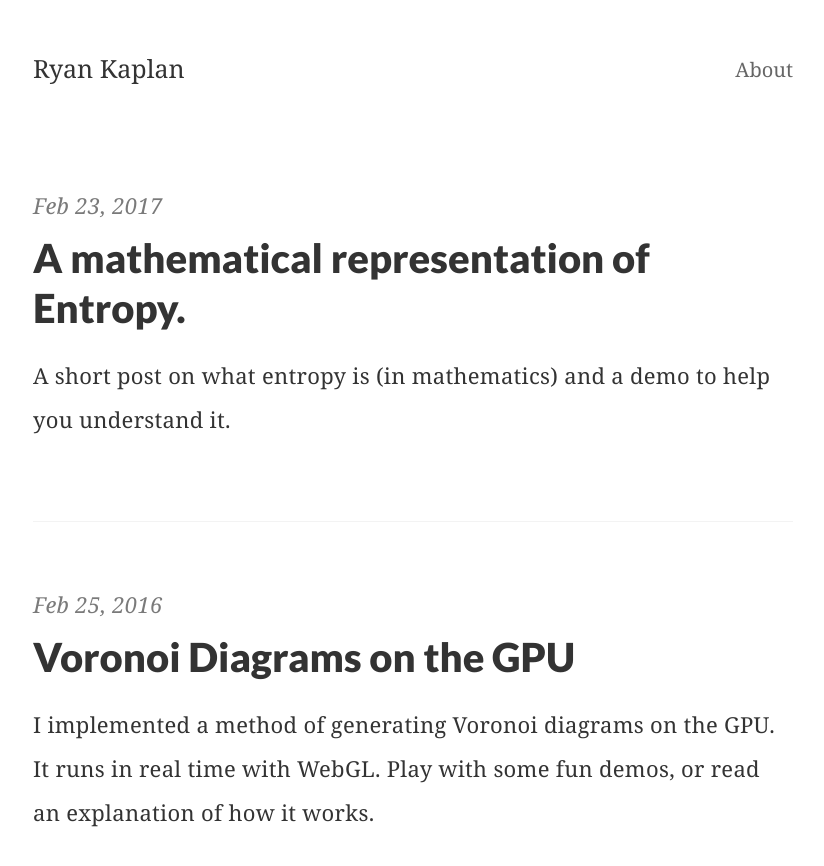
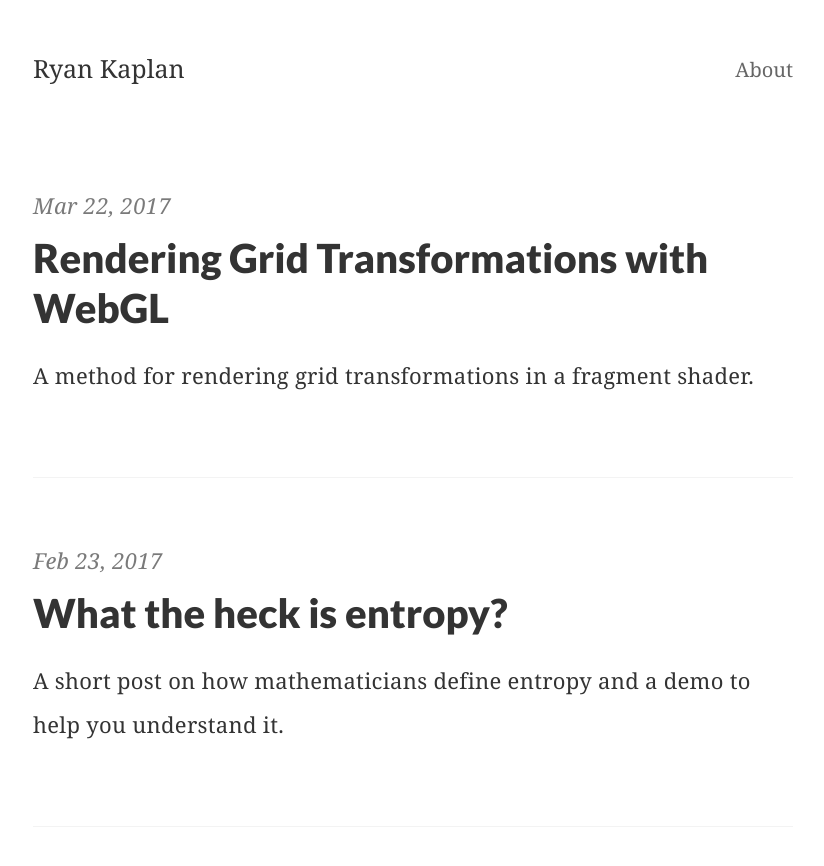
Before and after one commit to ryankaplan/ryankaplan.github.io, a Jekyll site: the page built from index.html, in a window 1280 px wide and 900 px high. Shown: the top 866 px of the window, without its empty margins (227-1051 px from the left). Built offline with Jekyll 4.4.1, drawn with Linux system fonts in a browser that asks for light colours; the list of posts is cut into pages by our own code; some of the changed lines change nothing that is shown.

Commit message:
Add post about grid transformations

```diff
--- a/_posts/2017-01-22-entropy-demo.md
+++ b/_posts/2017-01-22-entropy-demo.md
@@ -1,8 +1,8 @@
 ---
 layout: post
-title:  A mathematical representation of Entropy.
+title: What the heck is entropy?
 date:   2017-02-23 00:00:00
-summary: A short post on what entropy is (in mathematics) and a demo to help you understand it.
+summary: A short post on how mathematicians define entropy and a demo to help you understand it.
 categories:
  - math
  - physics
@@ -87,7 +87,7 @@ categories:
 </p>
 
 <p>
-  These examples matche what I said earlier! When entropy is high, many outcomes are likely. When the entropy is low, very few outcomes are likely. In the first example only one outcome is likely, so the entropy is low. In the second example, all outcomes are equally likely, so the entropy is high.
+  These examples match what I said earlier! When entropy is high, many outcomes are likely. When the entropy is low, very few outcomes are likely. In the first example only one outcome is likely, so the entropy is low. In the second example, all outcomes are equally likely, so the entropy is high.
 </p>
 
 <p>
--- /dev/null
+++ b/_posts/2017-03-22-grid-transformations.md
@@ -0,0 +1,162 @@
+---
+layout: post
+title: Rendering Grid Transformations with WebGL
+date:   2017-03-22 00:00:00
+summary: A method for rendering grid transformations in a fragment shader.
+categories:
+ - math
+ - computer graphics
+---
+
+<link rel="stylesheet" href="https://cdnjs.cloudflare.com/ajax/libs/KaTeX/0.7.1/katex.min.css" integrity="sha384-wITovz90syo1dJWVh32uuETPVEtGigN07tkttEqPv+uR2SE/mbQcG7ATL28aI9H0" crossorigin="anonymous">
+<script src="https://cdnjs.cloudflare.com/ajax/libs/KaTeX/0.7.1/katex.min.js" integrity="sha384-/y1Nn9+QQAipbNQWU65krzJralCnuOasHncUFXGkdwntGeSvQicrYkiUBwsgUqc1" crossorigin="anonymous"></script>
+<script src="https://cdnjs.cloudflare.com/ajax/libs/KaTeX/0.7.1/contrib/auto-render.min.js" integrity="sha384-dq1/gEHSxPZQ7DdrM82ID4YVol9BYyU7GbWlIwnwyPzotpoc57wDw/guX8EaYGPx" crossorigin="anonymous"></script>
+
+I'm trying out this thing where I don't agonize over my blog posts before I publish them. I wrote this one up quickly. I'm sure it has mistakes, and it's not quite done. Hopefully it's useful anyway!
+
+## What are 2D grid transformations?
+
+Often it's useful to think of functions as transformations of the 2D plane. Suppose I have a pair of functions like this:
+
+<div>
+@
+\begin{aligned}
+f(x) & = x \\
+g(y) & = y
+\end{aligned}
+@
+</div>
+
+Picture taking each point in the 2D plane, plugging it into these equations, and re-assembling the output. You'd get a new plane. In the case of these functions, you'd get the same thing out as you put in because they map every point to itself. You can picture it kind of like this:
+
+<img src="/images/grid-transformations/simple.png" />
+
+What if we change $f$ slightly, so that it multiplies the x-value by two?
+
+<div>
+@
+\begin{aligned}
+f(x) & = 2 x \\
+g(y) & = y
+\end{aligned}
+@
+</div>
+
+This transformation takes each point in the input plane and stretches it farther to the left (if it's negative) and farther to the right (if it's positive). Here's what it looks like:
+
+<img src="/images/grid-transformations/expand.png" />
+
+You can't see, but there are vertical purple bars juuuuuust outside of the viewport in the second image. I might come back and fix that.
+
+In the previous example, $f$ took in $x$ and generated a new $x$. Similarly for $g$ and $y$. You can makes things more complicated by letting $f$ and $g$ each take in both $x$ AND $y$.
+
+<div>
+@
+\begin{aligned}
+f(x, y) & = x + 2 y \\
+g(x, y) & = 3 x + y
+\end{aligned}
+@
+</div>
+
+This is what it looks like:
+
+<img src="/images/grid-transformations/skew.png" />
+
+This feels pretty unintuitive (to me). I almost expect unrecognizeable garbage to come out, but we get a pretty cohesive (skewed) plane.
+
+There are some really interesting and complex transformations of the 2D plane. Here's a really cool one:
+
+<div>
+@
+\begin{aligned}
+f(x, y) & = x + sin(y) \\
+g(x, y) & = y + cos(x)
+\end{aligned}
+@
+</div>
+
+<div style="text-align: center;">
+  <img style="border: 2px solid #999; width: 284px; height: 284px;" src="/images/grid-transformations/sincos.gif" />
+</div>
+
+This post isn't about the math behind these transformations. If you're interested in learning more about that, I've heard really good things about <a href="https://www.youtube.com/watch?v=kjBOesZCoqc" target="_blank">this Youtube series</a> (although I haven't watched it myself).
+
+This post is about a wacky approach that I found to rendering 2D grid transformations. It works for some equations (like the ones above), but also barfs out sometimes. Maybe someone will read this and help me fix it :-)
+
+## High Level Approaches
+
+I've been playing with THREE.js and WebGL recently, and they're the tools that I used to solve this. So this section is going to require some familiarity with them.
+
+Also, before we get started it's worth talking about my requirements for a solution. I want to build something that lets users type in an equation to be visualized as a grid transformation. If I wanted to generate one image ever - based on one equation I had in mind - I would throw something scrappy together and call it day. But I want a robust approach that is fast and doesn't break down for large classes of user input.
+
+My first thought was to render a quad mesh to the screen and to texture it with a 2D grid. The mesh would have some large number of vertices (like 200 by 200). And I would use a vertex shader to move those vertices. The vertex shader would be generated at run-time to perform the user's inputted transformation on each vertex.
+
+I think this would work for simple transformations, but I didn't implement it because it has a fatal flaw. The quad mesh has a fixed size, so the user's transformation is likely to move parts of it out of view.
+
+For example, suppose the quad mesh is positioned from $(-10, -10)$ to $(10, 10)$ and that this is also the camera viewport. The following very reasonable equation will move the grid off screen.
+
+<div>
+@
+\begin{aligned}
+f(x, y) & = x + 21 \\
+g(x, y) & = y + 21
+\end{aligned}
+@
+</div>
+
+In this particular case, you could examine the equation and move the camera so that it's over the transformed grid. But I want to support a wide range of possible equations so that approach isn't tenable in general.
+
+My second idea - and the one I've gone with so far - is to render everything in a fragment shader. I render a rectangle to the screen from units $(-10, -10)$ to $(10, 10)$. The camera always looks at this rectangle, and the rectangle never moves.
+
+For our purposes, fragment shaders work as follows. You're given a screen co-ordinate $(x, y)$ and you're asked to generate a color for that co-ordinate. You're asked this for every pixel and the colors you return end up on screen.
+
+Here's the key: each pixel on screen represents some point in the plane *after* the grid transformation. It could technically represent multiple points, but let's not worry about that for now. For each pixel passed to the fragment shader, we want to find the grid-coordinate that was *transformed to end up at that point*. If the transformed point lay on a grid line, then we should render a grid line. Otherwise we should render white background.
+
+## Some math
+
+All in all, this breaks down to a pretty standard math problem. You have two user-defined equations $f(x, y)$ and $g(x, y)$. Given some point $(x_p, y_p)$ - the point you're rendering on screen - you want to find $x$ and $y$ such that $f(x, y) = x_p$ and $y$ such that $g(x, y) = y_p$ (again, we're ignoring that there are often multiple solutions to this equation).
+
+Another way to write this is by defining $F(x, y) = (f(x, y), g(x, y)) - (x_p, y_p)$ and saying that we want to solve the equation $F(x, y) = \vec 0$.
+
+For our purposes, we don't need to solve it exactly -- it'd be enough to get as close to zero as we can. This is great, because there are well-researched methods for numerically minimizing 2D equations.
+
+A common approach is called Newton's method. Given an initial guess for $(x, y)$, it iteratively transforms it into a better guess.
+
+Specifically, given some guess $\vec x_1 = (x_1, y_1)$ you can generate the second guess $\vec x_2 = (x_2, y_2)$ as follows...
+
+<div>
+@
+\vec x_2 = \vec x_1 - J^{-1}(\vec x_1) F(\vec x_1)
+@
+</div>
+
+I start with the guess $(x_p, y_p)$ and run this $60$ times per pixel. This gives me an approximation of the $(x, y)$ co-ordinates that minimize $F$, which are likely my untransformed grid co-ordinates. For many equations, this seems to work!
+
+## Problems
+
+This approach works very well for linear equations. But it runs into issues with non-linear equations. I get weird fractal-like visual bugs in some places that look like this:
+
+<div style="text-align: center;">
+  <img style="border: 2px solid #999; width: 284px; height: 284px;" src="/images/grid-transformations/error.png" />
+</div>
+
+There are definitely classes of equations which have multiple solutions, and where my optimization strategy will find a local minimum that isn't the one I want. But I don't think that's happening here, because increasing the number of Newton's method iterations fixes the issue. Unfortunately, doing so also makes my fragment shader too slow. My next steps are to investigate methods for solving non-linear equations which converge faster than Newton's method.
+
+THE END! :D
+
+<script>
+document.addEventListener('DOMContentLoaded', function () {
+  renderMathInElement(document.body, {
+    delimiters: [{
+        left: "$",
+        right: "$",
+        display: false
+      }, {
+        left: "@",
+        right: "@",
+        display: true,
+      }],
+  });
+});
+</script>
```
Also changed, not shown: images/grid-transformations/error.png (added), images/grid-transformations/expand.png (added), images/grid-transformations/simple.png (added), images/grid-transformations/skew.png (added), 2 other files.
